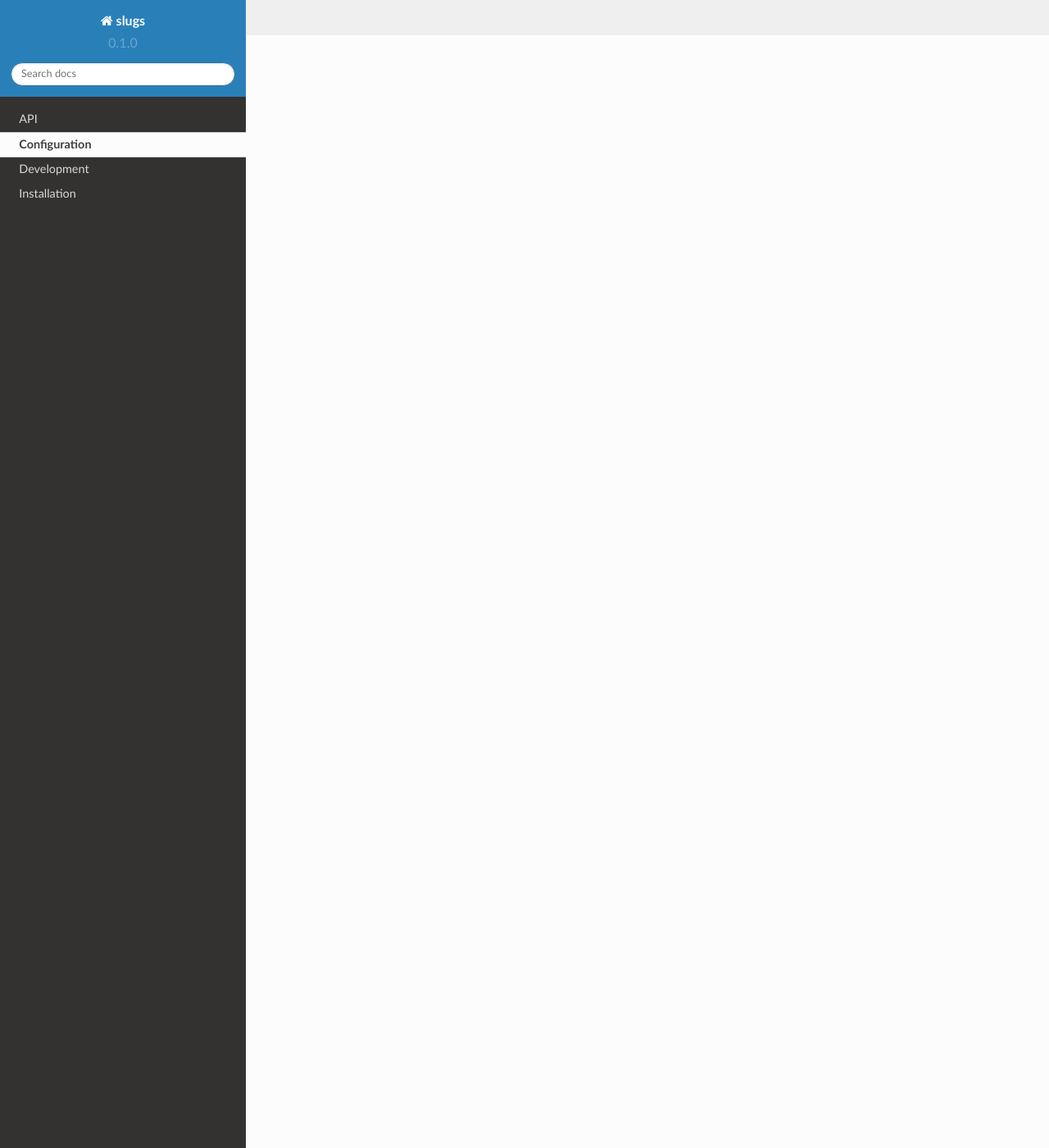
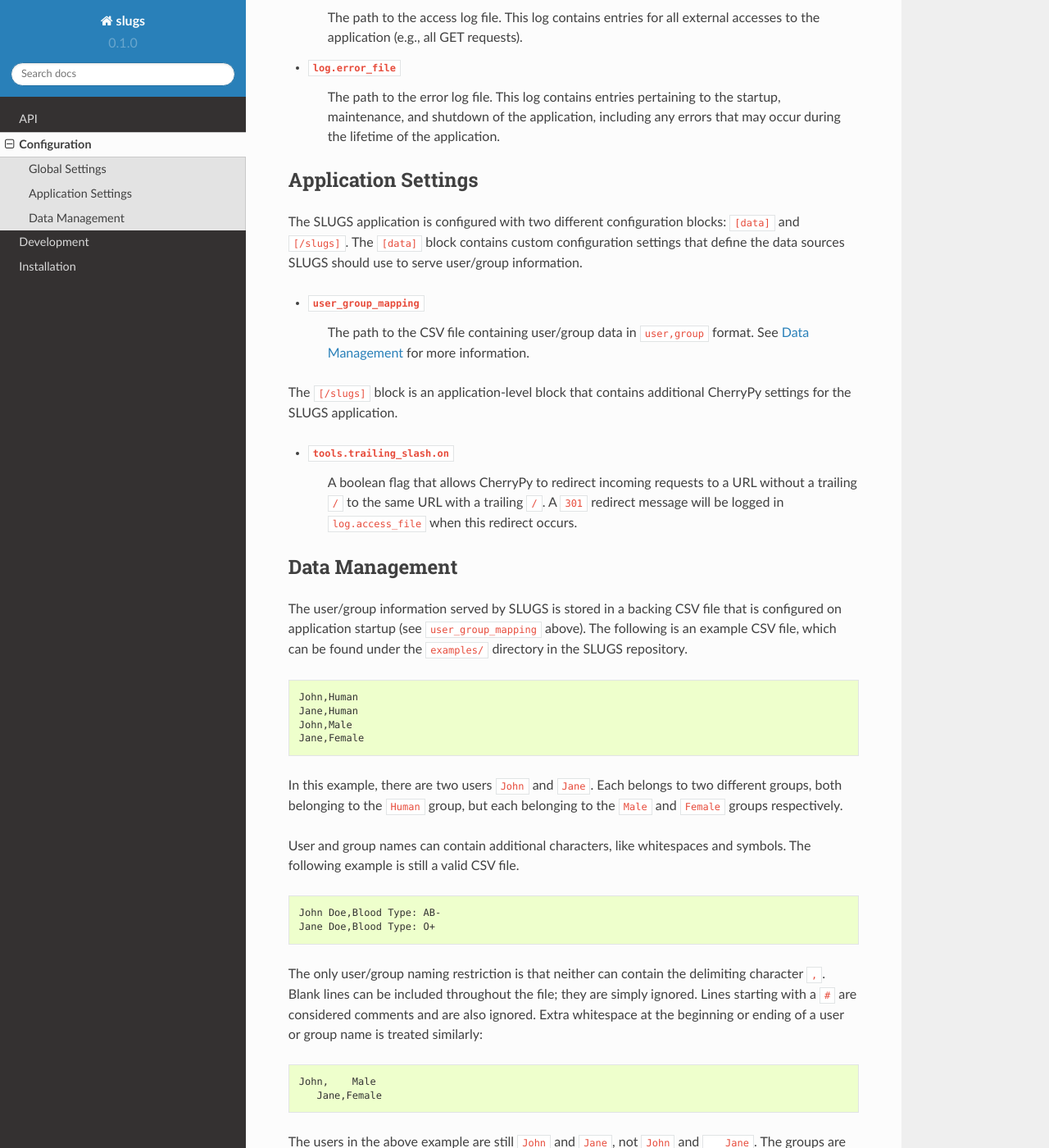
Before and after one commit to OpenKMIP/SLUGS, a Sphinx documentation site: the page built from docs/source/configuration.rst, in a window 1280 px wide and 1400 px high, scrolled down 1357 px. Shown: the whole window at 82% size. Built offline with Sphinx 7.4.7 and the Read the Docs theme 2.0.0, drawn with Linux system fonts in a browser that asks for light colours; some of the changed text lies outside the part shown.

Commit message:
Add configuration documentation
This change adds configuration docs for SLUGS, including info on
how to setup the SLUGS configuration file, what the different
configuration settings mean, and how to manage the backing CSV
data file.

```diff
--- a/docs/source/configuration.rst
+++ b/docs/source/configuration.rst
@@ -1,2 +1,150 @@
 Configuration
 =============
+SLUGS uses the CherryPy configuration system to manage both global and
+application level configuration settings.
+
+By default, SLUGS will look for a ``slugs.conf`` configuration file in
+``/etc/slugs/`` when first starting up. This file path can be changed
+using the ``-c`` option:
+
+.. code-block:: console
+
+    $ python slugs/app.py -c /path/to/config/file
+
+The same flag can be used with the ``slugs`` entry point:
+
+.. code-block:: console
+
+    $ slugs -c /path/to/config/file
+
+The following is an example ``slugs.conf`` file, which can be found under
+the ``examples/`` directory in the SLUGS repository.
+
+.. code-block:: console
+
+    [global]
+    environment = 'production'
+    server.socket_host = '127.0.0.1'
+    server.socket_port = 8080
+    log.access_file = '/var/log/cherrypy/slugs/access.log'
+    log.error_file = '/var/log/cherrypy/slugs/error.log'
+
+    [data]
+    user_group_mapping = '/etc/slugs/user_group_mapping.csv'
+
+    [/slugs]
+    tools.trailing_slash.on = True
+
+Global Settings
+---------------
+The ``[global]`` configuration block contains site-wide configuration settings
+that will apply to every application mounted via CherryPy. The SLUGS setup
+assumes that SLUGS will be the only CherryPy application running on the host
+machine.
+
+The different configuration options are defined below. For more information on
+these CherryPy settings, see `CherryPy Configuration`_.
+
+* ``environment``
+    A string indicating the type of environment hosting the application. Tells
+    CherryPy to load in additional preset configuration settings appropriate
+    for the environment. Should be set to ``'production'`` when running SLUGS
+    in production or commented out when in development. For more information,
+    see `CherryPy Environments`_.
+* ``server.socket_host``
+    The IP address of the host machine running the application.
+* ``server.socket_port``
+    The port number on which to host the application.
+* ``log.access_file``
+    The path to the access log file. This log contains entries for all external
+    accesses to the application (e.g., all GET requests).
+* ``log.error_file``
+    The path to the error log file. This log contains entries pertaining to the
+    startup, maintenance, and shutdown of the application, including any errors
+    that may occur during the lifetime of the application.
+
+Application Settings
+--------------------
+The SLUGS application is configured with two different configuration blocks:
+``[data]`` and ``[/slugs]``. The ``[data]`` block contains custom configuration
+settings that define the data sources SLUGS should use to serve user/group
+information.
+
+* ``user_group_mapping``
+    The path to the CSV file containing user/group data in ``user,group``
+    format. See :ref:`data-management` for more information.
+
+The ``[/slugs]`` block is an application-level block that contains additional
+CherryPy settings for the SLUGS application.
+
+* ``tools.trailing_slash.on``
+    A boolean flag that allows CherryPy to redirect incoming requests to a URL
+    without a trailing ``/`` to the same URL with a trailing ``/``. A ``301``
+    redirect message will be logged in ``log.access_file`` when this redirect
+    occurs.
+
+.. _data-management:
+
+Data Management
+---------------
+The user/group information served by SLUGS is stored in a backing CSV file that
+is configured on application startup (see ``user_group_mapping`` above). The
+following is an example CSV file, which can be found under the ``examples/``
+directory in the SLUGS repository.
+
+.. code-block:: console
+
+    John,Human
+    Jane,Human
+    John,Male
+    Jane,Female
+
+In this example, there are two users ``John`` and ``Jane``. Each belongs to
+two different groups, both belonging to the ``Human`` group, but each belonging
+to the ``Male`` and ``Female`` groups respectively.
+
+User and group names can contain additional characters, like whitespaces and
+symbols. The following example is still a valid CSV file.
+
+.. code-block:: console
+
+    John Doe,Blood Type: AB-
+    Jane Doe,Blood Type: O+
+
+The only user/group naming restriction is that neither can contain the
+delimiting character ``,``. Blank lines can be included throughout the file;
+they are simply ignored. Lines starting with a ``#`` are considered comments
+and are also ignored. Extra whitespace at the beginning or ending of a user
+or group name is treated similarly:
+
+.. code-block:: console
+
+    John,    Male
+       Jane,Female
+
+The users in the above example are still ``John`` and ``Jane``, not ``John``
+and ``___Jane``. The groups are still ``Male`` and ``Female``, not ``____Male``
+and ``Female``.
+
+Finally, the backing CSV file can be edited and updated while SLUGS is running.
+The application will automatically detect the change and reload the data file.
+A log message acknowledging this data update will be logged in
+``log.error_file`` when the reload occurs.
+
+.. code-block:: console
+
+    [timestamp] ENGINE Monitored file (<path/here>) updated. Reloading data.
+
+If an error occurs during data reload, SLUGS will stop processing the new data
+and will retain the prior data set it was serving. This allows data updates to
+be made to SLUGS without potential breaking the application. A log message
+acknowledging this data update error will be logged in ``log.error_file`` when
+the error is detected.
+
+.. code-block:: console
+
+    [timestamp] ENGINE Error parsing monitored file (<path/here>). Halting
+    data update.
+
+.. _`CherryPy Configuration`: http://docs.cherrypy.org/en/latest/config.html
+.. _`CherryPy Environments`: http://docs.cherrypy.org/en/latest/config.html#environments
```
